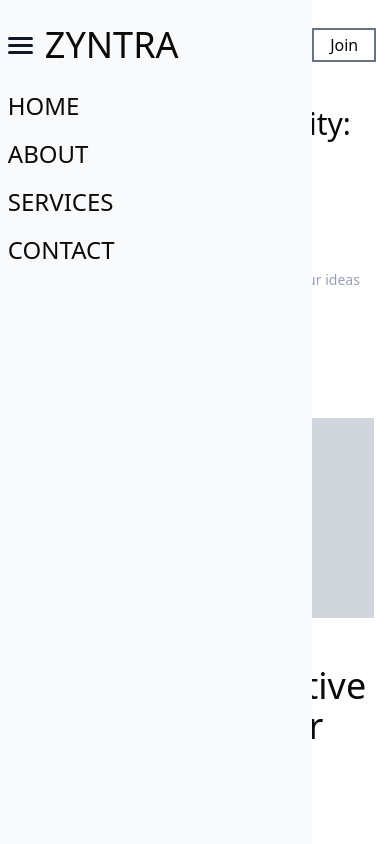
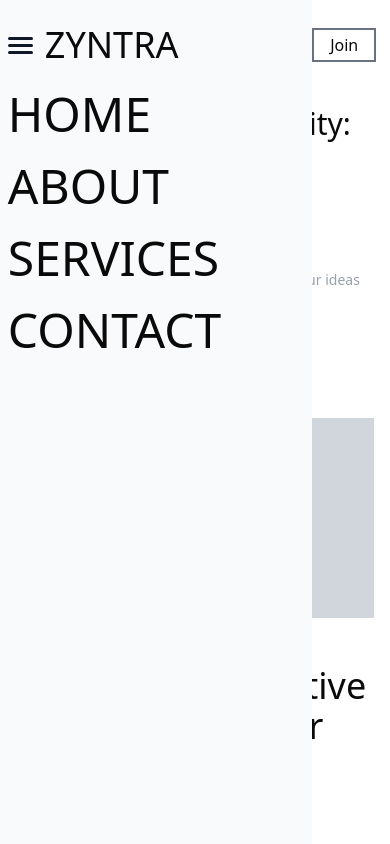
Before and after one commit to Ankit-Dalei/zyntra, a Next.js app: page / in a window 390 px wide. Both pictures are taken after a click on the element 22 px from the left and 45 px from the top of the page. Shown: the top 844 px of the page. Built offline with nearby package versions, Linux system fonts and the light colour scheme.

Commit message:
test nav bar

```diff
--- a/src/components/Navigationbar.tsx
+++ b/src/components/Navigationbar.tsx
@@ -57,9 +57,9 @@ const Navigationbar = () => {
         </div>
         <div className="logo w-[60%] text-4xl lg:text-3xl lg:w-[8%] h-full flex flex-wrap justify-start items-center">ZYNTRA</div>
       </div>
-      <div className="w-[95%] h-auto flex flex-col items-start justify-center gap-4">
+      <div className="w-[95%] h-auto flex flex-col items-start justify-center gap-6">
         {navItems.map(({label,href})=>(
-          <div key={href} onClick={() => setMobileNav(prev => !prev)} className="text-2xl">
+          <div key={href} onClick={() => setMobileNav(prev => !prev)} className="text-5xl hover:bg-gray-400">
             <Link href={href}>{label}</Link>
           </div>
         ))}
```
